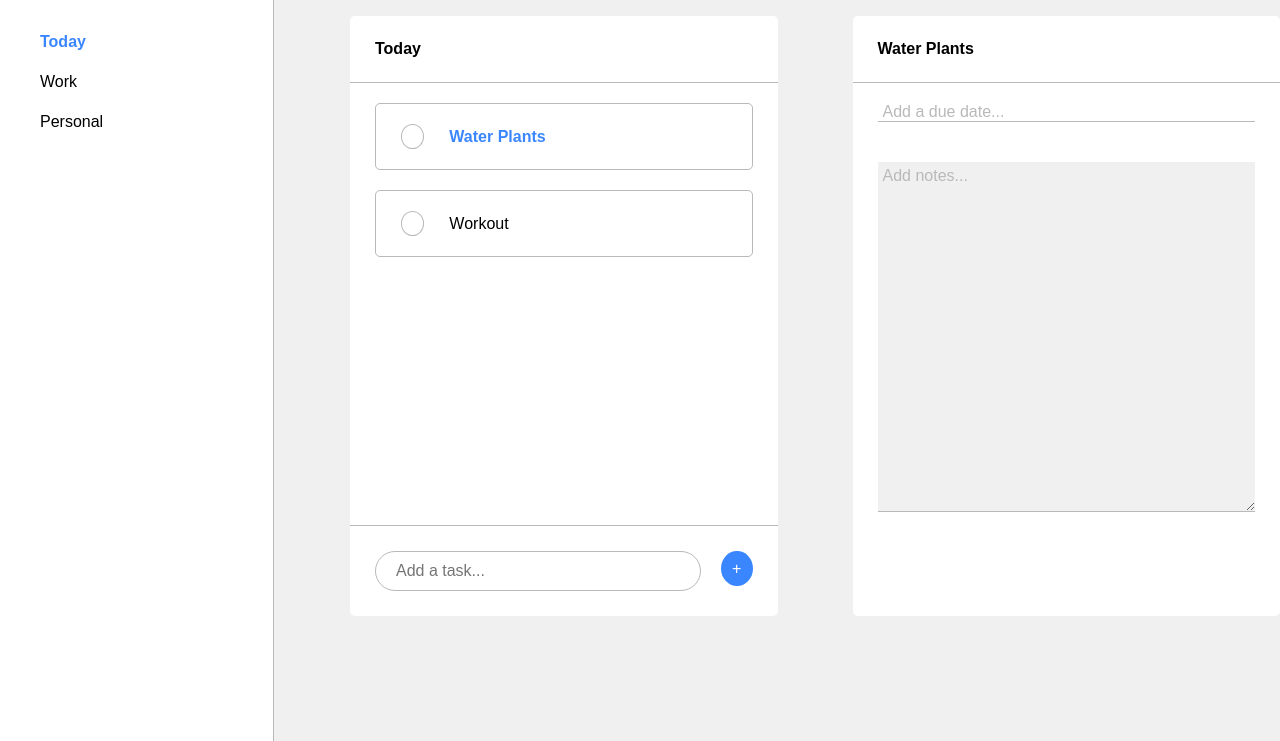
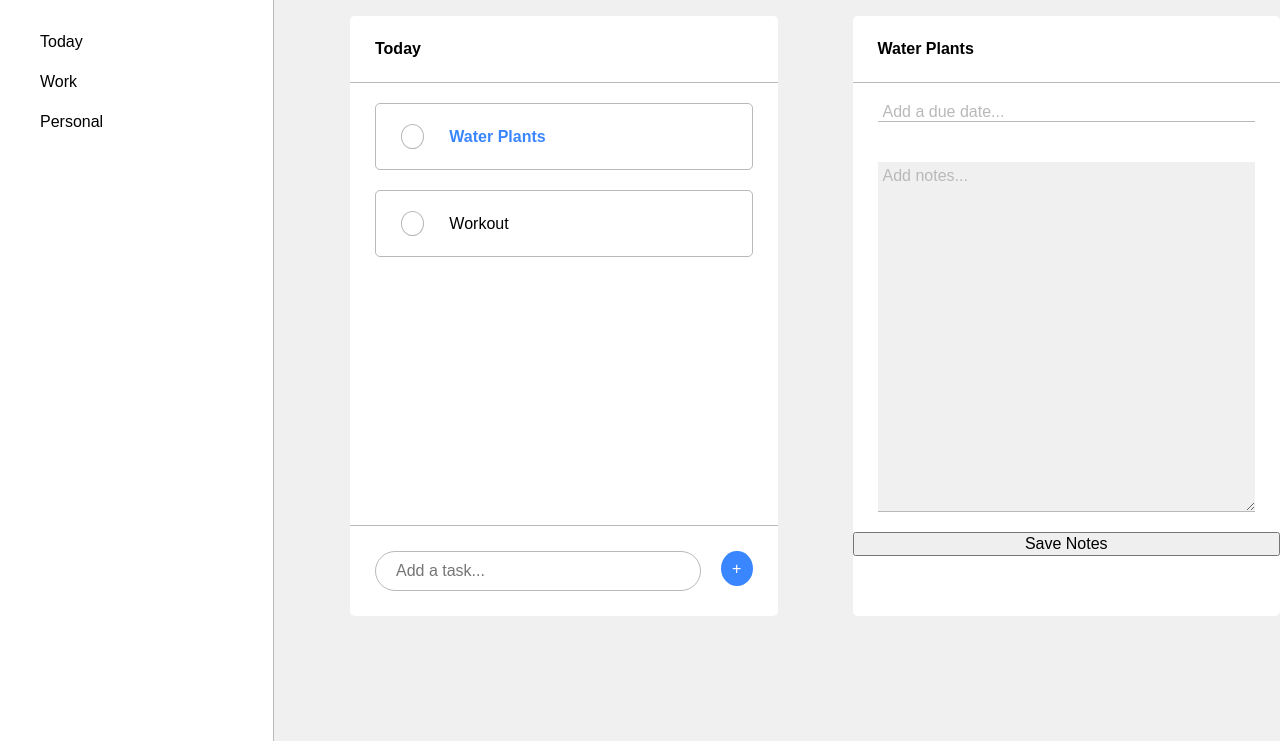
Before and after one commit to jtbarr75/todo, a website built with webpack: page dist/index.html in a window 1280 px wide. Both pictures are taken after a click on the item "Today". Shown: the part 59-800 px from the top of the page. Built offline with nearby package versions, Linux system fonts and the light colour scheme; files whose address does not match are found by name; what simplepicker would draw is missing.

Commit message:
can navigate between tasks, info is saved

```diff
--- a/src/js/displayController.js
+++ b/src/js/displayController.js
@@ -1,5 +1,6 @@
 import TaskList from "./taskList";
 import Task from "./task";
+import { format, isToday } from 'date-fns';
 
 const displayController = (function() {
 
@@ -15,12 +16,14 @@ const displayController = (function() {
     lists = [selectedList, new TaskList("Work"), new TaskList("Personal")];
     renderLists();
     renderList();
+    renderTask();
   }
 
   function renderLists() {
     for (let i=0; i<lists.length; i++) {
-      if (!document.getElementById(`list${i}`)) {
-        create({
+      var $list = document.getElementById(`list${i}`);
+      if (!$list) {
+        $list = create({
           type:   "li",
           parent: "#lists",
           id:     `list${i}`,
@@ -28,8 +31,10 @@ const displayController = (function() {
           text:   lists[i].name
         })
       }
-      if (lists[i] == selectedList) {
-        document.getElementById(`list${i}`).classList.add("selected");
+      if ($list.classList.contains("selected")) {
+        $list.classList.remove("selected");
+      } else if (lists[i] == selectedList) {
+        $list.classList.add("selected");
       }
     }
   }
@@ -39,8 +44,9 @@ const displayController = (function() {
     $listTitle.textContent = selectedList.name;
     for (let i=0; i<selectedList.tasks.length; i++) {
       var task = selectedList.tasks[i];
-      if (!document.getElementById(`task${i}`)) {
-        var $taskWrapper = create({
+      var $task = document.getElementById(`task${i}`);
+      if (!$task) {
+          $task = create({
           type: "li",
           class: "list-task",
           parent: ".list",
@@ -49,18 +55,68 @@ const displayController = (function() {
         create({
           type: "button",
           class: "complete-button",
-          parent: $taskWrapper
+          parent: $task
         })
         create({
           type: "span",
-          parent: $taskWrapper,
+          parent: $task,
           text: task.name
         })
-        if (task == selectedTask) {
-          document.getElementById(`task${i}`).classList.add("selected");
-        }
+      }
+      if ($task.classList.contains("selected")) {
+        $task.classList.remove("selected");
+      } else if (task == selectedTask) {
+        $task.classList.add("selected");
       }
     }
+  }
+
+  function renderTask() {
+    const $taskTitle = document.getElementById("taskTitle");
+    $taskTitle.textContent = selectedTask.name;
+    if (selectedTask.date) {
+      renderDate(selectedTask.date);
+    } else {
+      clearDate();
+    }
+    if (selectedTask.notes) {
+      renderNotes();
+    } else {
+      clearNotes();
+    }
+  }
+
+  function renderDate(date) {
+    selectedTask.setDate(date);
+    var input = document.querySelector("#due");
+    input.classList.add("set");
+    var message = format(date, 'MMMM d');
+    if (isToday(date)) {
+      message = "Today";
+    }
+    input.value = `Due ${message} at ${format(date, 'h:mm a')}`;
+  }
+
+  function clearDate() {
+    var $input = document.querySelector("#due");
+    $input.classList.remove("set");
+    $input.value = "Add a due date...";
+  }
+
+  function renderNotes() {
+    var $notes = document.getElementById("notes");
+    $notes.value = selectedTask.notes;
+  }
+
+  function clearNotes() {
+    var $notes = document.getElementById("notes");
+    $notes.value = "";
+  }
+
+  function saveNotes() {
+    var $notes = document.getElementById("notes");
+    console.log(`Saved: ${$notes.value}`);
+    selectedTask.setNotes($notes.value);
   }
 
   function create(e) {
@@ -112,6 +168,7 @@ const displayController = (function() {
     selectedList = lists[name.substr(-1)];
     clearList();
     renderList();
+    renderLists();
   }
 
   function clearList() {
@@ -130,6 +187,16 @@ const displayController = (function() {
     renderList();
   }
 
+  function getTasks() {
+    return selectedList.tasks;
+  }
+
+  function selectTask(name) {
+    selectedTask = selectedList.tasks[name.substr(-1)];
+    renderTask();
+    renderList();
+  }
+
   return {
     create,
     initialize,
@@ -138,7 +205,12 @@ const displayController = (function() {
     clearInput,
     selectList,
     getLists,
-    addTask
+    addTask,
+    renderTask,
+    getTasks,
+    selectTask,
+    renderDate,
+    saveNotes,
 
   }
 })();
--- a/src/js/index.js
+++ b/src/js/index.js
@@ -2,7 +2,7 @@ import displayController from "./displayController";
 import TaskList from "./taskList";
 // import Task from "./task";
 import Simplepicker from 'simplepicker';
-import { format, isToday } from 'date-fns';
+
 
 displayController.initialize();
 
@@ -33,12 +33,7 @@ const simplepicker = (function() {
 
   function updateDateListener(picker) {
     picker.on("submit", function (date, readableDate) {
-      var input = document.querySelector("#due");
-      input.classList.add("set");
-      if (isToday(date)) {
-        var message = "Today";
-      }
-      input.value = `Due ${format(date, 'MMMM d')} at ${format(date, 'h:mm a')}`;
+      displayController.renderDate(date);
     })
   }
 
@@ -53,6 +48,8 @@ const buttonController = (function()  {
   listenForNewList();
   listenForLists();
   listenForNewTask();
+  listenForTasks();
+  listenForNotes();
 
   function listenForNewList() {
     const $newListButton = document.getElementById('newListButton');
@@ -87,6 +84,7 @@ const buttonController = (function()  {
     $target.addEventListener("click", (e) => {
       displayController.selectList(e.target.id);
       listenForNewTask();
+      listenForTasks();
     })
   }
 
@@ -95,23 +93,44 @@ const buttonController = (function()  {
     const $newTaskButton = document.getElementById("newTaskButton");
     $newTaskInput.addEventListener("keyup", (e) => {
       if (e.keyCode == '13') {
-        if (e.target.value.length !== 0 && !!e.target.value.trim()) {
-          displayController.addTask(e.target.value);
-        }
-        e.target.value = "";
+        addTask();
       }
     })
     $newTaskButton.addEventListener("click", (e) => {
-      const $newTaskInput = document.getElementById("newTaskInput");
-      const value = $newTaskInput.value;
-      if (value.length !== 0 && !!value.trim()) {
-        displayController.addTask(value);
-      }
-      $newTaskInput.value = "";
+      addTask();
     })
   }
 
+  function addTask() {
+    const $newTaskInput = document.getElementById("newTaskInput");
+    const value = $newTaskInput.value;
+    if (value.length !== 0 && !!value.trim()) {
+      displayController.addTask(value);
+      listenForTasks();
+    }
+    $newTaskInput.value = "";
+  }
 
+  function listenForTasks() {
+    var tasks = displayController.getTasks();
+    for (let i=0; i<tasks.length; i++) {
+      var $taskButton = document.getElementById(`task${i}`);
+      addTaskListener($taskButton);
+    }
+  }
+
+  function addTaskListener($target) {
+    $target.addEventListener("click", (e) => {
+      displayController.selectTask(e.target.closest("li").id);
+    })
+  }
+
+  function listenForNotes() {
+    const $saveNotes = document.getElementById("saveNotes");
+    $saveNotes.addEventListener("click", (e) => {
+      displayController.saveNotes();
+    })
+  }
 
 })();
 
```
Also changed, not shown: dist/index.html, dist/main.js.
